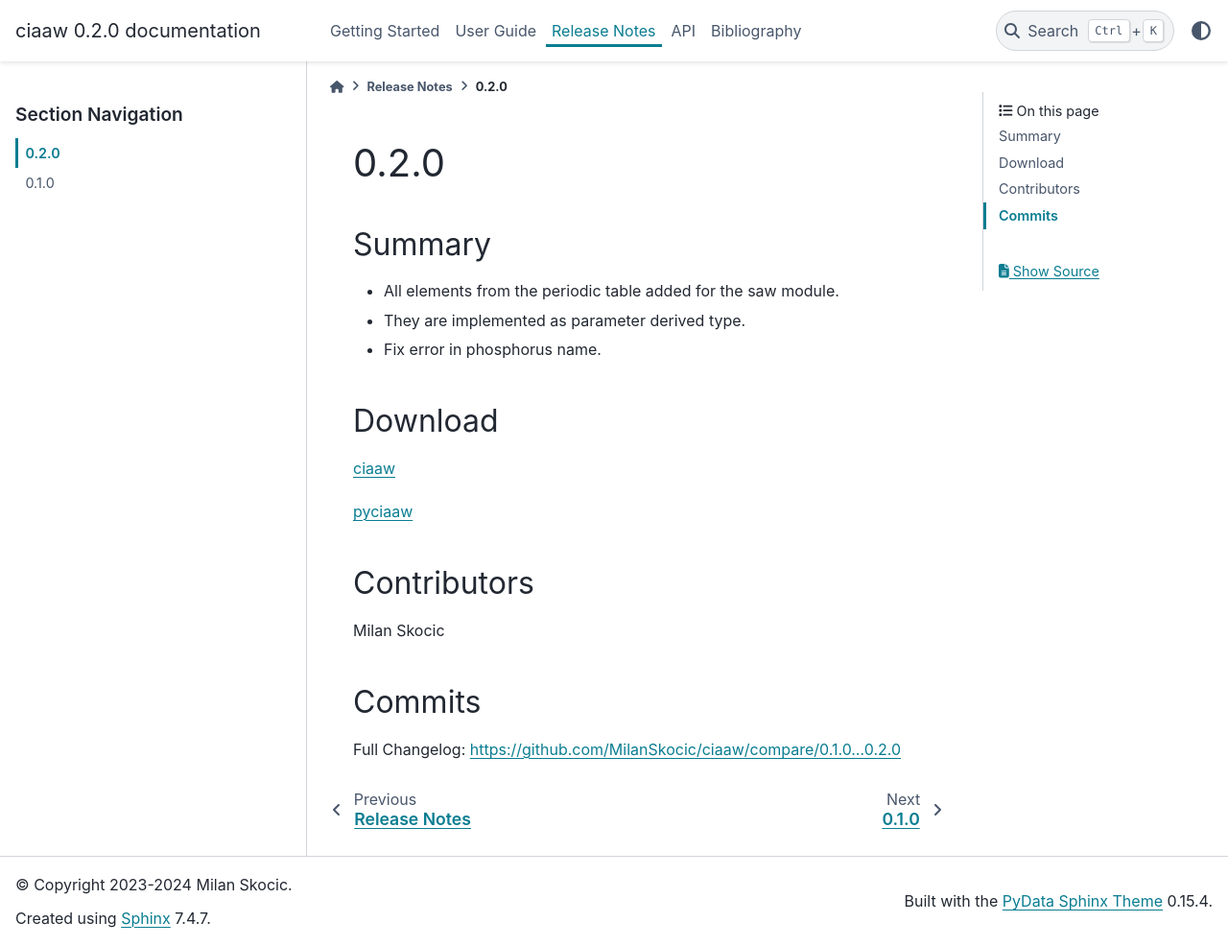
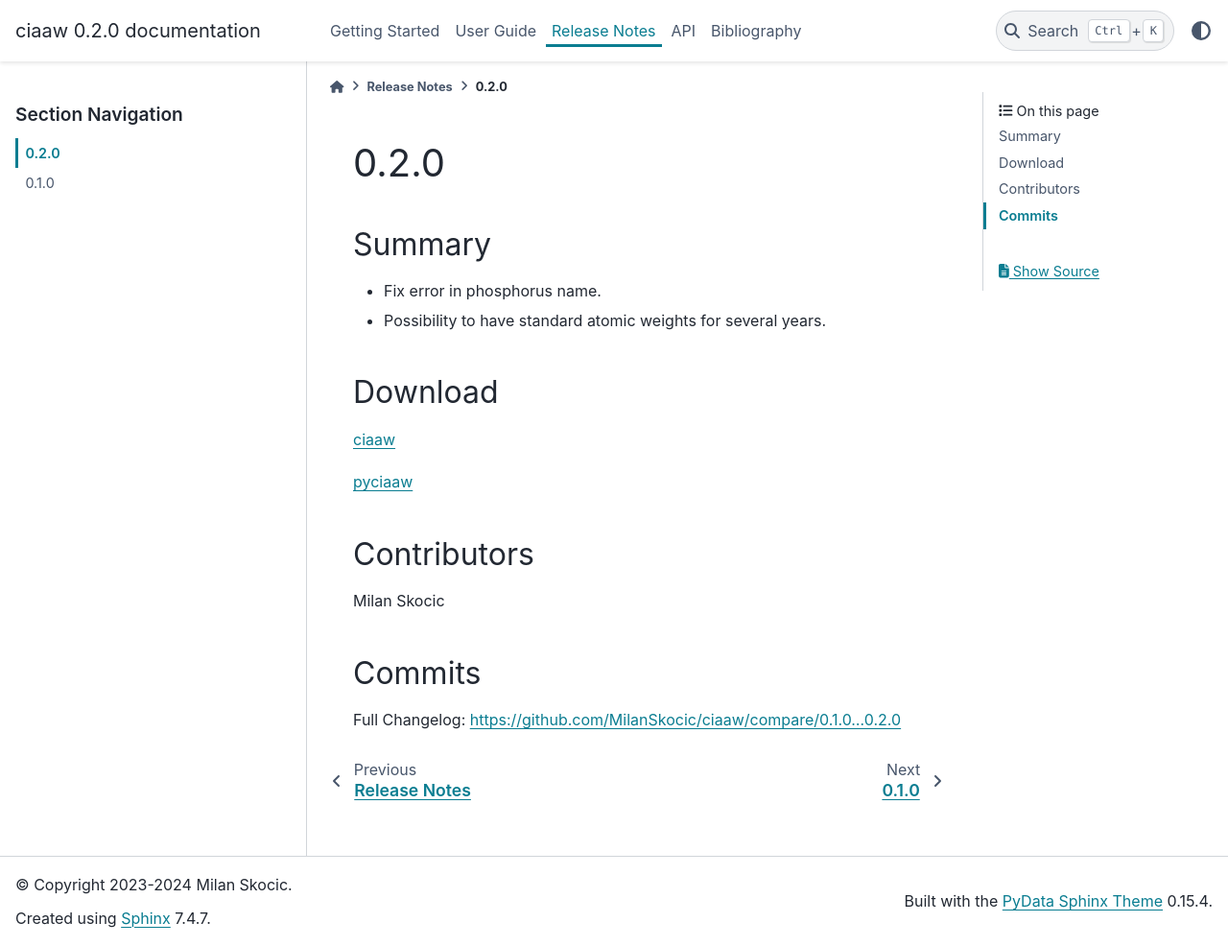
Before and after one commit to MilanSkocic/ciaaw, a Sphinx documentation site: the page built from documentation/sphinx/source/2-releases/0.2.0.rst, in a window 1280 px wide and 986 px high. Shown: the whole window at 96% size. Built offline with Sphinx 7.4.7 and the PyData theme 0.15.4, drawn with Linux system fonts in a browser that asks for light colours; formulas are drawn with MathJax 3.

Commit message:
DOC: Fix release note for 0.2.0.

```diff
--- a/documentation/sphinx/source/2-releases/0.2.0.rst
+++ b/documentation/sphinx/source/2-releases/0.2.0.rst
@@ -5,9 +5,8 @@
 Summary
 =======
 
-* All elements from the periodic table added for the saw module.
-* They are implemented as parameter derived type.
 * Fix error in phosphorus name.
+* Possibility to have standard atomic weights for several years.
 
 
 Download
```
